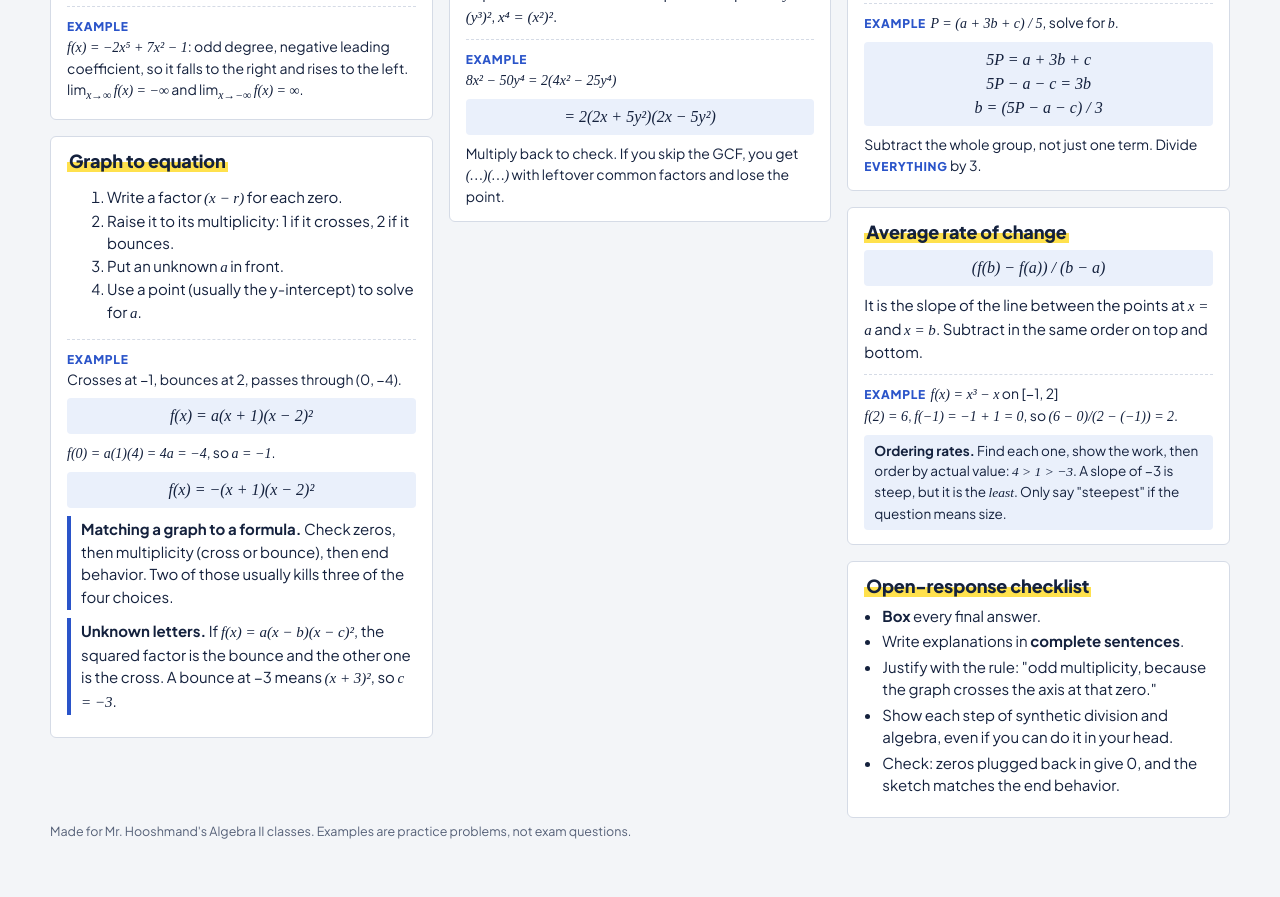
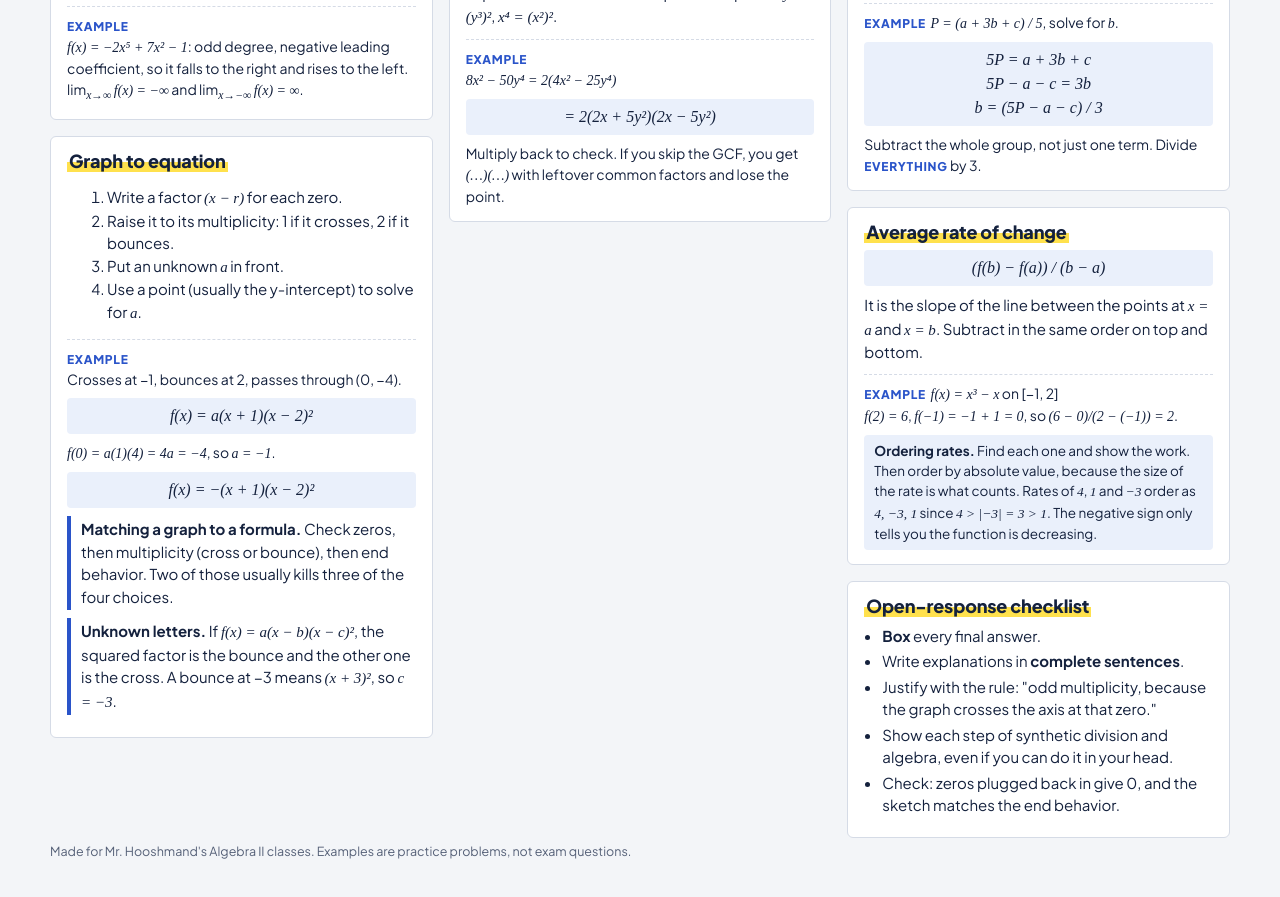
Before and after one commit to hooshmeme/ulcalgebraii, a plain HTML site: page files/U2-Exam-Notes.html in a window 1280 px wide. Shown: the part 1440-2337 px from the top of the page. Drawn offline with Linux system fonts and the light colour scheme; a web font is replaced by a local one.

Commit message:
Order average rate of change by absolute value in notes and mock key

```diff
--- a/files/U2-Exam-Notes.html
+++ b/files/U2-Exam-Notes.html
@@ -173,7 +173,7 @@ Subtract the whole group, not just one term. Divide <b>everything</b> by 3.</div
 <div class="eq"><i>(f(b) − f(a)) / (b − a)</i></div>
 <p>It is the slope of the line between the points at <i>x = a</i> and <i>x = b</i>. Subtract in the same order on top and bottom.</p>
 <div class="ex"><b>Example</b> &nbsp;<i>f(x) = x³ − x</i> on [−1, 2]<br><i>f(2) = 6</i>, <i>f(−1) = −1 + 1 = 0</i>, so <i>(6 − 0)/(2 − (−1)) = 2</i>.</div>
-<div class="warn"><b>Ordering rates.</b> Find each one, show the work, then order by actual value: <i>4 &gt; 1 &gt; −3</i>. A slope of −3 is steep, but it is the <i>least</i>. Only say "steepest" if the question means size.</div>
+<div class="warn"><b>Ordering rates.</b> Find each one and show the work. Then order by absolute value, because the size of the rate is what counts. Rates of <i>4</i>, <i>1</i> and <i>−3</i> order as <i>4, −3, 1</i> since <i>4 &gt; |−3| = 3 &gt; 1</i>. The negative sign only tells you the function is decreasing.</div>
 </section>
 
 <section class="card"><h2><span>Open-response checklist</span></h2>
```
Also changed, not shown: files/U2-Mock-Exam-Key.html (+1 -1 lines).
